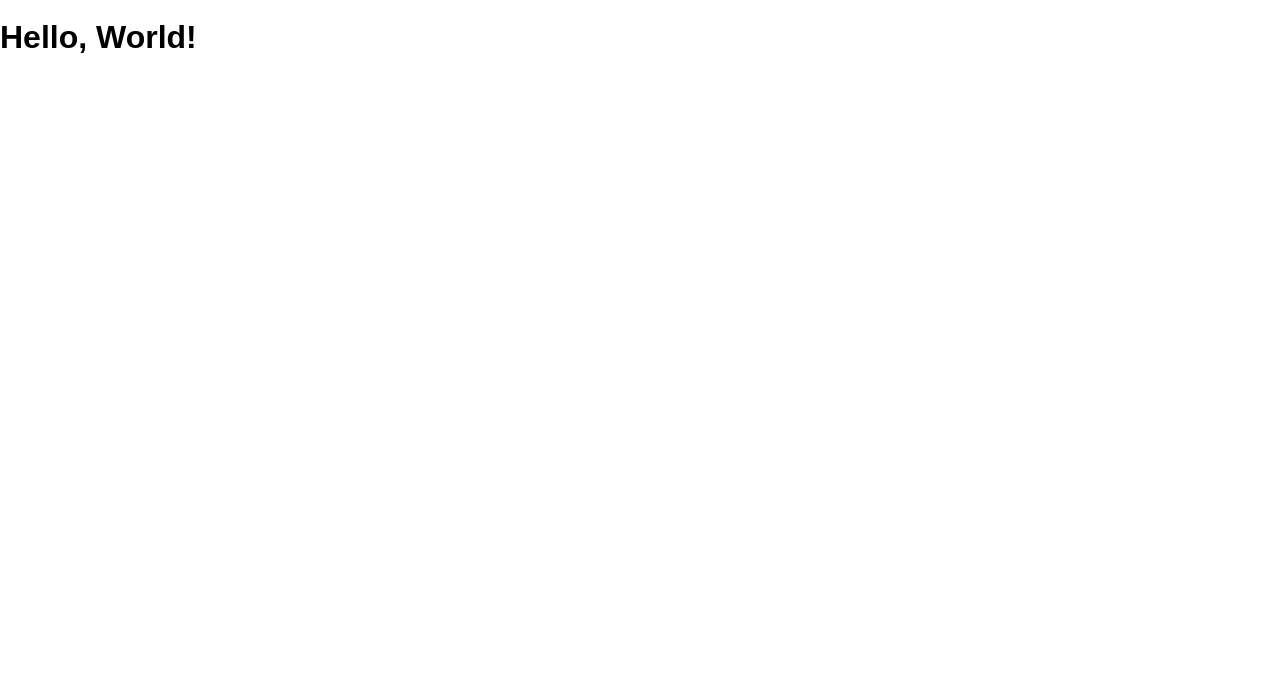
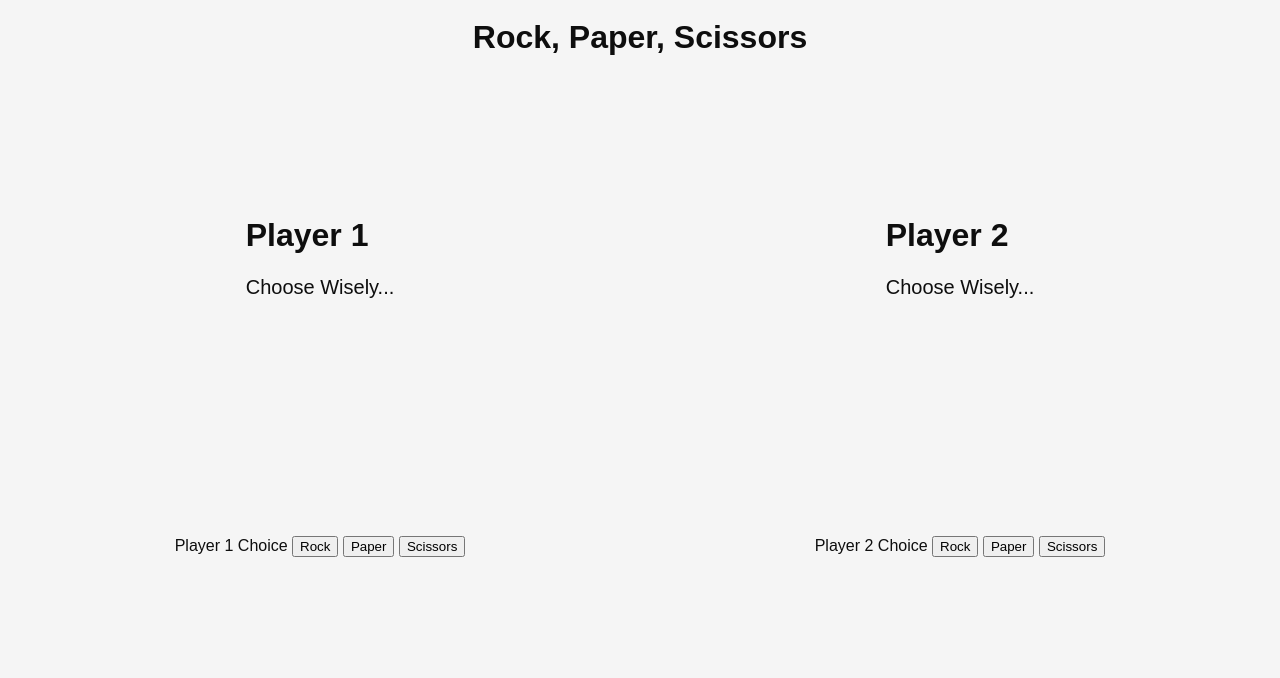
Before and after one commit to uncrownedthrone/pt-rock-paper-scissors-human, a website: page public/index.html in a window 1280 px wide. Drawn offline with Linux system fonts and the light colour scheme.

Commit message:
need to add functions

```diff
--- a/public/index.html
+++ b/public/index.html
@@ -1,14 +1,46 @@
 <!DOCTYPE html>
 <html>
-  <head lang="en">
-    <meta charset="UTF-8">
-    <meta name="viewport" content="width=device-width, initial-scale=1">
-    <title>Rock Paper Scissors Human</title>
-    <link rel="shortcut icon" href="/favicon.ico">
-    <link rel="stylesheet" href="/screen.css">
-  </head>
-  <body>
-    <h1 class='hello-world'></h1>
-    <script src="/main.js" charset="utf-8"></script>
-  </body>
+	<head lang="en">
+		<meta charset="UTF-8" />
+		<meta name="viewport" content="width=device-width, initial-scale=1" />
+		<title>Rock, Paper, Scissors</title>
+		<link rel="shortcut icon" href="/favicon.ico" />
+		<link rel="stylesheet" href="/screen.css" />
+	</head>
+	<body>
+		<h1>Rock, Paper, Scissors</h1>
+		<section class="players">
+			<section class="player one">
+				<section>
+					<h2 class="player-1-name">Player 1</h2>
+					<p class="player-1-choice">Choose Wisely...</p>
+				</section>
+				<section>
+					<section>
+						Player 1 Choice
+						<button class="player-1-rock-button">Rock</button>
+						<button class="player-1-paper-button">Paper</button>
+						<button class="player-1-scissors-button">Scissors</button>
+					</section>
+				</section>
+			</section>
+			<section class="player two">
+				<section>
+					<h2 class="player-2-name">Player 2</h2>
+					<p class="player-2-choice">Choose Wisely...</p>
+				</section>
+
+				<section>
+					<section>
+						Player 2 Choice
+						<button class="player-2-rock-button">Rock</button>
+						<button class="player-2-paper-button">Paper</button>
+						<button class="player-2-scissors-button">Scissors</button>
+					</section>
+				</section>
+			</section>
+		</section>
+
+		<script src="/main.js" charset="utf-8"></script>
+	</body>
 </html>
--- a/public/main.js
+++ b/public/main.js
@@ -1,7 +1,46 @@
-const main = () => {
-  if (document.querySelector('h1.hello-world')) {
-    document.querySelector('h1.hello-world').textContent = 'Hello, World!'
+// defining querySelector shortcut variable to save time
+const qs = (element) => document.querySelector(element);
+
+// defines the initial player choices
+let playerOneChoice = undefined;
+let playerTwoChoice = undefined;
+
+const comparePlayers => {
+
+}
+
+// if player 1 and 2 tie
+if (playerOneChoice === playerTwoChoice) {
+	return "It's a Tie";
+}
+// if player 1 chooses rock
+if (playerOneChoice === 'rock') {
+	if ((playerTwoChoice = 'scissors')) {
+		return 'Player 1 Wins';
+	} else {
+		return 'Player 2 Wins';
   }
 }
+// if player 1 chooses scissors
+if (playerOneChoice === 'scissors') {
+	if ((playerTwoChoice = 'paper')) {
+		return 'Player 1 Wins';
+	} else {
+		return 'Player 2 Wins';
+	}
+}
+// if player 1 chooses paper
+if (playerOneChoice === 'paper') {
+	if ((playerTwoChoice = 'rock')) {
+		return 'Player 1 Wins';
+	} else {
+		return 'Player 2 Wins';
+	}
+}
 
-document.addEventListener('DOMContentLoaded', main)
+// program to run choices
+const main = () => {
+	qs('.player-1-rock-button').addEventListener('click', comparePlayers);
+};
+console.log(comparePlayers)
+document.addEventListener('DOMContentLoaded', main);
--- a/public/screen.css
+++ b/public/screen.css
@@ -1,12 +1,51 @@
 :root {
-  font: 16px / 1 sans-serif;
+	font: 16px / 1 sans-serif;
 }
 
 html {
-  height: 100%;
+	height: 100%;
 }
 
 body {
-  margin: 0;
-  min-height: 100%;
+	margin: 0;
+	min-height: 100%;
+	display: flex;
+	flex-direction: column;
+	align-items: center;
+	background-color: whitesmoke;
+	color: rgb(14, 14, 14);
 }
+
+body,
+html {
+	height: 100%;
+}
+
+h1 {
+	text-align: center;
+}
+
+.players {
+	display: flex;
+	justify-content: space-around;
+	width: 100%;
+	height: 75%;
+}
+
+.player {
+	display: flex;
+	align-items: center;
+	flex-direction: column;
+	justify-content: space-around;
+	padding: 0.5rem;
+}
+
+.player h2 {
+	font-size: 2rem;
+}
+
+.player-1-choice,
+.player-2-choice {
+	text-align: center;
+	font-size: 20px;
+}
```
